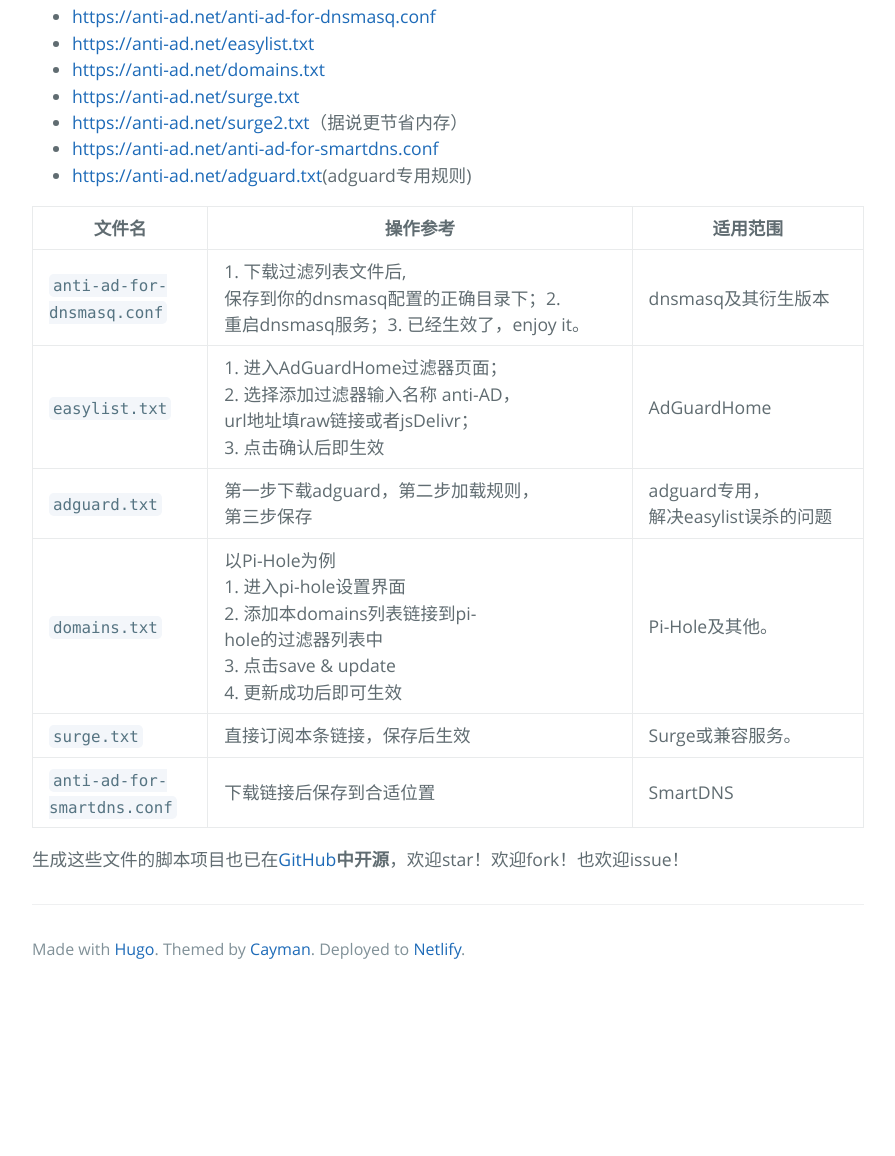
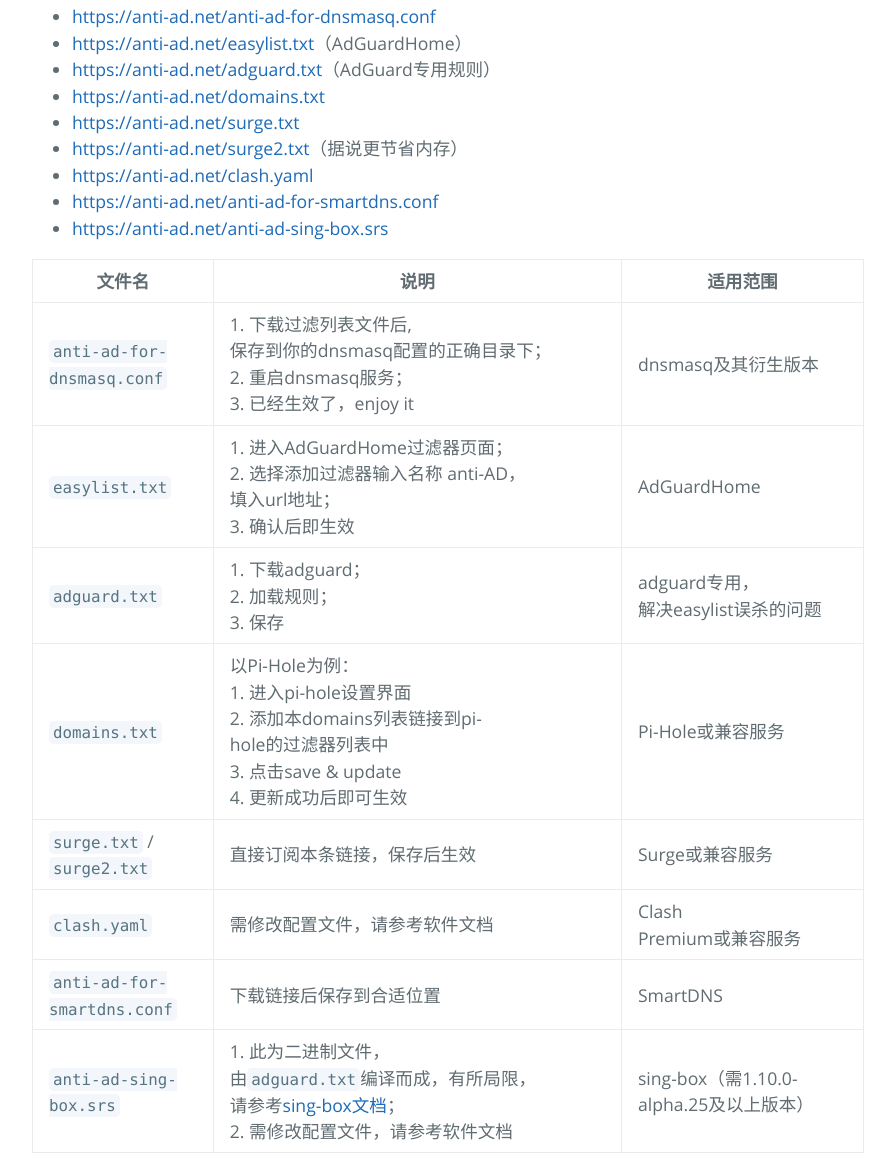
Before and after one commit to zy-xyz/anti-ad.github.io, a plain HTML site: page docs/index.html in a window 1280 px wide. Shown: the part 697-1853 px from the top of the page, without its empty margins (192-1087 px from the left). Before the commit the page ends 1690 px from the top, so only its background shows below. Drawn offline with nearby package versions, Linux system fonts and the light colour scheme.

Commit message:
Add clash and sing-box

```diff
--- a/docs/index.html
+++ b/docs/index.html
@@ -59,58 +59,70 @@
 
 	<section class="main-content">
 		<h1>anti-AD Filters</h1>
-		<p>anti-AD致力于成为中文区命中率最高的广告过滤列表，实现精确的广告屏蔽和隐私保护。现已支持AdGuardHome，dnsmasq， Surge，Pi-Hole等优秀的网络组件。</p>
+		<p>anti-AD致力于成为中文区命中率最高的广告过滤列表，实现精确的广告屏蔽和隐私保护。现已支持AdGuardHome，dnsmasq，Surge，Pi-Hole，Clash，smartdns，sing-box等网络组件。</p>
 		<p>使用anti-AD能够屏蔽广告域名，能屏蔽电视盒子广告，屏蔽app内置广告，同时屏蔽了一些日志收集、大数据统计等涉及个人隐私信息的站点，能够保护个人隐私不被偷偷上传。</p>
 		<p>本工具是通过域名解析层（DNS服务）来屏蔽广告和保护隐私的，其将各大著名的hosts，ad filter lists，adblock
 			list等的列表进行合并去重，再进行一系列的抽象化，例如主动剔除失效域名、easylist优化模糊匹配、增强的黑白名单机制等措施，最终生成期望的高命中率列表。</p>
 		<p>不同格式的<strong>过滤列表文件</strong>会定期自动更新，其分别用于不同服务中的广告过滤规则:</p>
 		<ul>
 			<li><a href="https://anti-ad.net/anti-ad-for-dnsmasq.conf">https://anti-ad.net/anti-ad-for-dnsmasq.conf</a></li>
-			<li><a href="https://anti-ad.net/easylist.txt">https://anti-ad.net/easylist.txt</a></li>
-			<li><a href="https://anti-ad.net/domains.txt">https://anti-ad.net/domains.txt</a></li>
+			<li><a href="https://anti-ad.net/easylist.txt">https://anti-ad.net/easylist.txt</a>（AdGuardHome）</li>
+			<li><a href="https://anti-ad.net/adguard.txt">https://anti-ad.net/adguard.txt</a>（AdGuard专用规则）</li>
+      <li><a href="https://anti-ad.net/domains.txt">https://anti-ad.net/domains.txt</a></li>
 			<li><a href="https://anti-ad.net/surge.txt">https://anti-ad.net/surge.txt</a></li>
 			<li><a href="https://anti-ad.net/surge2.txt">https://anti-ad.net/surge2.txt</a>（据说更节省内存）</li>
+      <li><a href="https://anti-ad.net/clash.yaml">https://anti-ad.net/clash.yaml</a></li>
 			<li><a href="https://anti-ad.net/anti-ad-for-smartdns.conf">https://anti-ad.net/anti-ad-for-smartdns.conf</a></li>
-			<li><a href="https://anti-ad.net/adguard.txt">https://anti-ad.net/adguard.txt</a>(adguard专用规则)</li>
-		</ul>
+      <li><a href="https://anti-ad.net/anti-ad-sing-box.srs">https://anti-ad.net/anti-ad-sing-box.srs</a></li>
+    </ul>
 		<table>
 			<thead>
 				<tr>
 					<th>文件名</th>
-					<th>操作参考</th>
+					<th>说明</th>
 					<th>适用范围</th>
 				</tr>
 			</thead>
 			<tbody>
 				<tr>
 					<td><code>anti-ad-for-dnsmasq.conf</code></td>
-					<td>1. 下载过滤列表文件后, 保存到你的dnsmasq配置的正确目录下；2. 重启dnsmasq服务；3. 已经生效了，enjoy it。</td>
+					<td>1. 下载过滤列表文件后, 保存到你的dnsmasq配置的正确目录下；<br>2. 重启dnsmasq服务；<br>3. 已经生效了，enjoy it</td>
 					<td>dnsmasq及其衍生版本</td>
 				</tr>
 				<tr>
 					<td><code>easylist.txt</code></td>
-					<td>1. 进入AdGuardHome过滤器页面；<br />2. 选择添加过滤器输入名称 anti-AD，url地址填raw链接或者jsDelivr；<br>3. 点击确认后即生效</td>
+					<td>1. 进入AdGuardHome过滤器页面；<br>2. 选择添加过滤器输入名称 anti-AD，填入url地址；<br>3. 确认后即生效</td>
 					<td>AdGuardHome</td>
 				</tr>
 				<tr>
 					<td><code>adguard.txt</code></td>
-					<td>第一步下载adguard，第二步加载规则，第三步保存</td>
+					<td>1. 下载adguard；<br>2. 加载规则；<br>3. 保存</td>
 					<td>adguard专用，解决easylist误杀的问题</td>
 				</tr>
 				<tr>
 					<td><code>domains.txt</code></td>
-					<td>以Pi-Hole为例<br>1. 进入pi-hole设置界面<br>2. 添加本domains列表链接到pi-hole的过滤器列表中<br>3. 点击save &amp; update<br>4. 更新成功后即可生效</td>
-					<td>Pi-Hole及其他。</td>
+					<td>以Pi-Hole为例：<br>1. 进入pi-hole设置界面<br>2. 添加本domains列表链接到pi-hole的过滤器列表中<br>3. 点击save &amp; update<br>4. 更新成功后即可生效</td>
+					<td>Pi-Hole或兼容服务</td>
 				</tr>
 				<tr>
-					<td><code>surge.txt</code></td>
+					<td><code>surge.txt</code> / <code>surge2.txt</code></td>
 					<td>直接订阅本条链接，保存后生效</td>
-					<td>Surge或兼容服务。</td>
+					<td>Surge或兼容服务</td>
+				</tr>
+				<tr>
+					<td><code>clash.yaml</code></td>
+					<td>需修改配置文件，请参考软件文档</td>
+					<td>Clash Premium或兼容服务</td>
 				</tr>
 				<tr>
 					<td><code>anti-ad-for-smartdns.conf</code></td>
 					<td>下载链接后保存到合适位置</td>
 					<td>SmartDNS</td>
+				</tr>
+				<tr>
+					<td><code>anti-ad-sing-box.srs</code></td>
+					<td>1. 此为二进制文件，由<code>adguard.txt</code>编译而成，有所局限，请参考<a href="https://sing-box.sagernet.org/configuration/rule-set/adguard/">sing-box文档</a>；<br>2. 需修改配置文件，请参考软件文档</td>
+					<td>sing-box（需1.10.0-alpha.25及以上版本）</td>
 				</tr>
 			</tbody>
 		</table>
```
